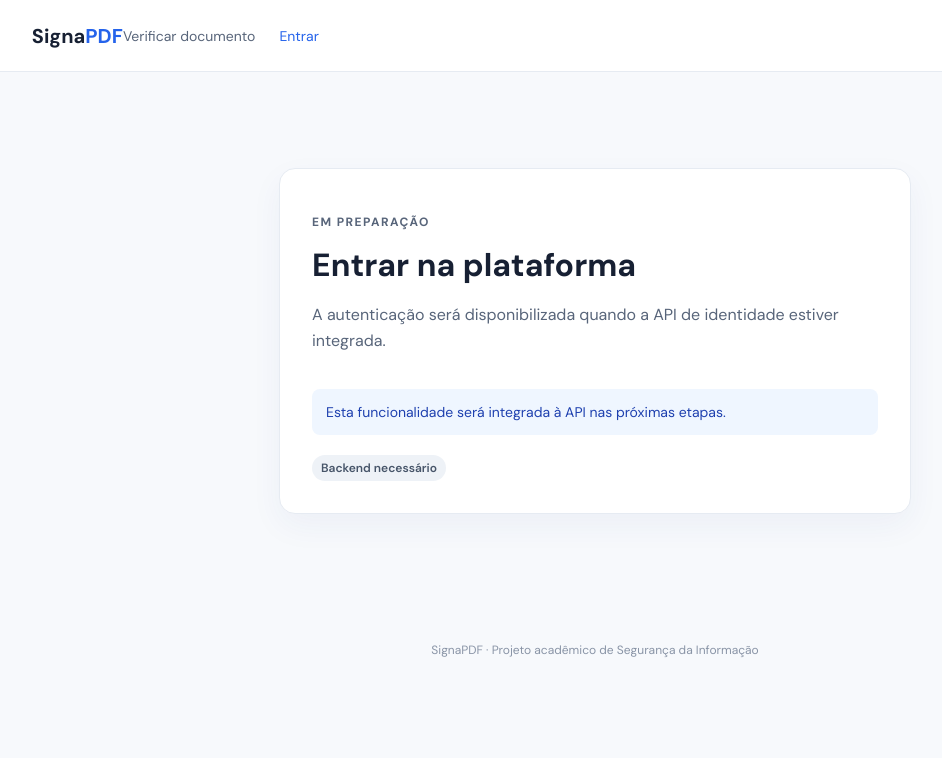
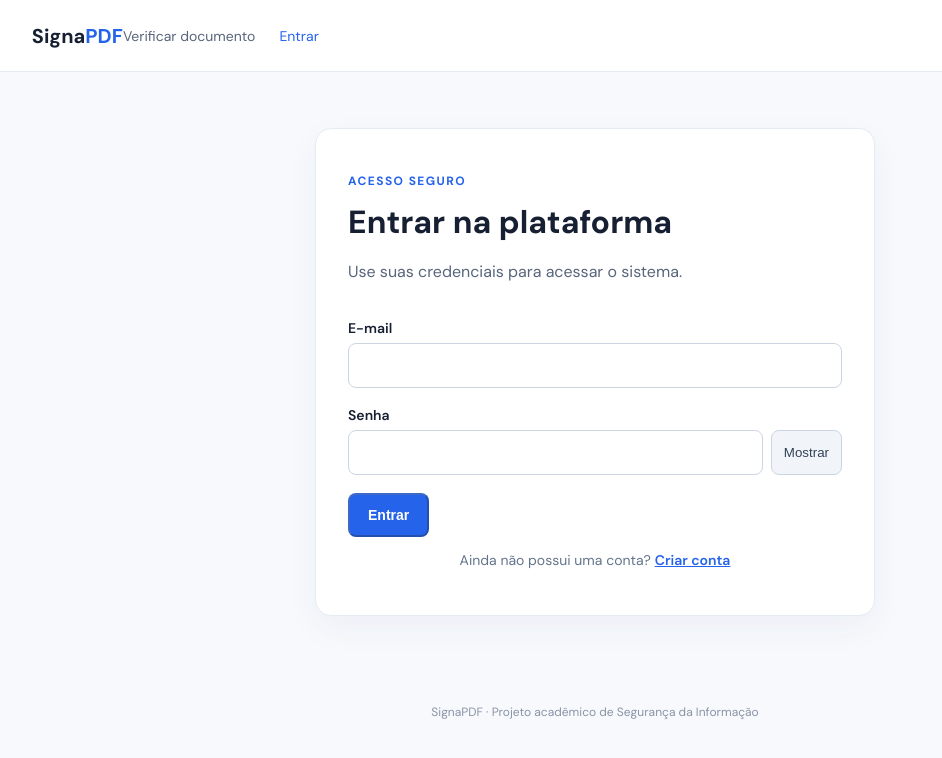
Before and after one commit to matheusgvl/assinaturaDigitalFront, a React (Vite) app: page /login in a window 1280 px wide. Shown: the top 758 px of the page, without its empty margins (45-987 px from the left). Built offline with nearby package versions, Linux system fonts and the light colour scheme.

Commit message:
feat(auth): implementa formulario seguro de login Ref #3

```diff
--- /dev/null
+++ b/src/components/auth/LoginForm.tsx
@@ -0,0 +1,4 @@
+import { useState } from 'react'; import { Link } from 'react-router-dom'; import { Alert, Button, Card, Input, Label, PageHeader } from '../ui';
+export function LoginForm() { const [email, setEmail] = useState(''); const [password, setPassword] = useState(''); const [showPassword, setShowPassword] = useState(false); const [submitted, setSubmitted] = useState(false); const emailValid = /^[^\s@]+@[^\s@]+\.[^\s@]+$/.test(email); const valid = emailValid && password.length > 0;
+  function submit(event: React.FormEvent) { event.preventDefault(); setSubmitted(true); }
+  return <Card className="auth-card"><PageHeader eyebrow="Acesso seguro" title="Entrar na plataforma" description="Use suas credenciais para acessar o sistema." />{submitted && <Alert tone="danger">Não foi possível autenticar com as credenciais informadas.</Alert>}<form onSubmit={submit} noValidate><div className="field"><Label htmlFor="login-email">E-mail</Label><Input id="login-email" name="email" type="email" autoComplete="username" value={email} onChange={event => setEmail(event.target.value)} required aria-required="true" />{submitted && !emailValid && <span className="field-error">Informe um e-mail válido.</span>}</div><div className="field"><Label htmlFor="login-password">Senha</Label><div className="password-input"><Input id="login-password" name="password" type={showPassword ? 'text' : 'password'} autoComplete="current-password" value={password} onChange={event => setPassword(event.target.value)} required aria-required="true" /><button type="button" className="password-toggle" onClick={() => setShowPassword(!showPassword)} aria-label={showPassword ? 'Ocultar senha' : 'Mostrar senha'}>{showPassword ? 'Ocultar' : 'Mostrar'}</button></div>{submitted && !password && <span className="field-error">Informe sua senha.</span>}</div><Button type="submit" disabled={!valid}>Entrar</Button></form><p className="auth-link">Ainda não possui uma conta? <Link to="/register">Criar conta</Link></p></Card>; }
--- a/src/pages/Pages.tsx
+++ b/src/pages/Pages.tsx
@@ -1,7 +1,7 @@
-import { Link } from 'react-router-dom'; import { Alert, Badge, Card, Container, PageHeader } from '../components/ui'; import { RegisterForm } from '../components/auth/RegisterForm';
+import { Link } from 'react-router-dom'; import { Alert, Badge, Card, Container, PageHeader } from '../components/ui'; import { RegisterForm } from '../components/auth/RegisterForm'; import { LoginForm } from '../components/auth/LoginForm';
 const Pending = ({ title, text }: { title: string; text: string }) => <Container className="page-card"><Card><PageHeader eyebrow="Em preparação" title={title} description={text} /><Alert>Esta funcionalidade será integrada à API nas próximas etapas.</Alert><Badge>Backend necessário</Badge></Card></Container>;
 export function HomePage() { return <section className="hero"><div><p className="eyebrow">Assinatura digital segura</p><h1>Documentos confiáveis, do início ao fim.</h1><p className="lead">Uma base segura para assinar e verificar PDFs com transparência, integridade e autenticidade.</p><div className="actions"><Link className="button primary" to="/login">Acessar plataforma</Link><Link className="button secondary" to="/verify">Verificar documento</Link></div></div><div className="hero-panel"><div className="shield">✓</div><h2>Segurança por projeto</h2><p>Arquitetura preparada para autenticação forte e assinatura criptográfica.</p></div></section>; }
-export function LoginPage() { return <Pending title="Entrar na plataforma" text="A autenticação será disponibilizada quando a API de identidade estiver integrada." />; }
+export function LoginPage() { return <Container className="auth-page"><LoginForm /></Container>; }
 export function RegisterPage() { return <Container className="auth-page"><RegisterForm /></Container>; }
 export function DashboardPage() { return <Pending title="Painel" text="Seu painel de documentos aparecerá aqui após a autenticação e integração com o backend." />; }
 export function SignDocumentPage() { return <Pending title="Assinar documento" text="O fluxo de envio, posicionamento e assinatura de PDFs será implementado em uma próxima issue." />; }
```
